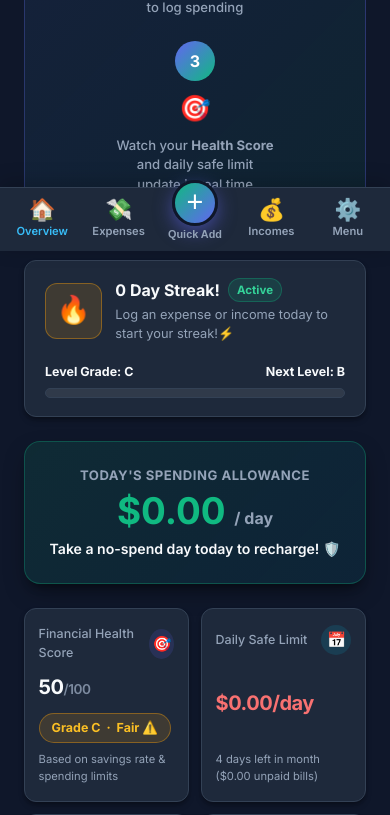
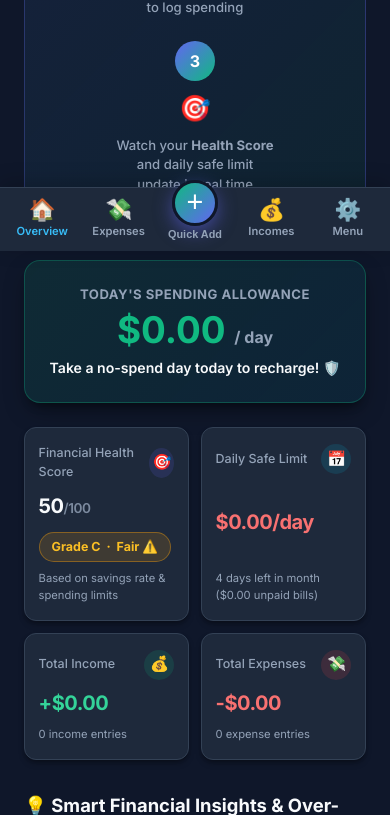
Before and after one commit to jawadkaeik-glitch/expense-tracker, a Flask app: page / in a window 390 px wide. Shown: the part 593-1408 px from the top of the page. Run offline with Flask 3, Linux system fonts and the light colour scheme; the visitor is signed in with stand-in values (Sample User, id 1).

Commit message:
Remove streak gamification banner from desktop and mobile dashboard

```diff
--- a/templates/dashboard.html
+++ b/templates/dashboard.html
@@ -29,35 +29,7 @@
 </div>
 {% endif %}
 
-<!-- 🔥 STREAK & LEVEL PROGRESSION GAMIFICATION BANNER -->
 
-<section style="margin-bottom: 1.5rem;">
-    <div style="background: var(--bg-card); border: 1px solid var(--border-color); border-radius: var(--radius-md); padding: 1.1rem 1.25rem; display: flex; align-items: center; justify-content: space-between; gap: 1.25rem; flex-wrap: wrap; box-shadow: var(--shadow-md);">
-        <div style="display: flex; align-items: center; gap: 0.85rem;">
-            <div style="font-size: 1.7rem; background: rgba(245, 158, 11, 0.15); border: 1px solid rgba(245, 158, 11, 0.4); padding: 0.4rem 0.65rem; border-radius: 12px;">🔥</div>
-            <div>
-                <div style="font-size: 1rem; font-weight: 800; color: var(--text-main); display: flex; align-items: center; gap: 0.5rem;">
-                    <span>{{ stats.streak }} Day Streak!</span>
-                    <span style="font-size: 0.72rem; padding: 0.15rem 0.5rem; background: rgba(16,185,129,0.15); color: #34d399; border-radius: 9999px; border: 1px solid rgba(16,185,129,0.3);">Active</span>
-                </div>
-                <div style="font-size: 0.8rem; color: var(--text-muted); margin-top: 0.15rem;">
-                    {% if stats.streak > 0 %}Duolingo effect in motion! Keep logging daily to build your momentum.🚀{% else %}Log an expense or income today to start your streak!⚡{% endif %}
-                </div>
-            </div>
-        </div>
-
-        <!-- Level Up Progression -->
-        <div style="min-width: 200px; flex: 1; max-width: 300px;">
-            <div style="display: flex; align-items: center; justify-content: space-between; font-size: 0.78rem; font-weight: 700; margin-bottom: 0.4rem; color: var(--text-main);">
-                <span>Level Grade: {{ stats.health_grade }}</span>
-                <span>Next Level: {{ stats.next_grade }}</span>
-            </div>
-            <div class="progress-bar-bg" style="height: 10px; border-radius: 9999px; overflow: hidden; background: rgba(255,255,255,0.08);">
-                <div class="progress-bar-fill progress-emerald" style="width: {{ stats.grade_progress_pct }}%; height: 100%; transition: width 0.6s cubic-bezier(0.4, 0, 0.2, 1);"></div>
-            </div>
-        </div>
-    </div>
-</section>
 
 <!-- 📱 MOBILE HERO METRIC (LEAD WITH ONE BIG NUMBER) -->
 <section class="mobile-only-hero" style="margin-bottom: 1.5rem;">
```
